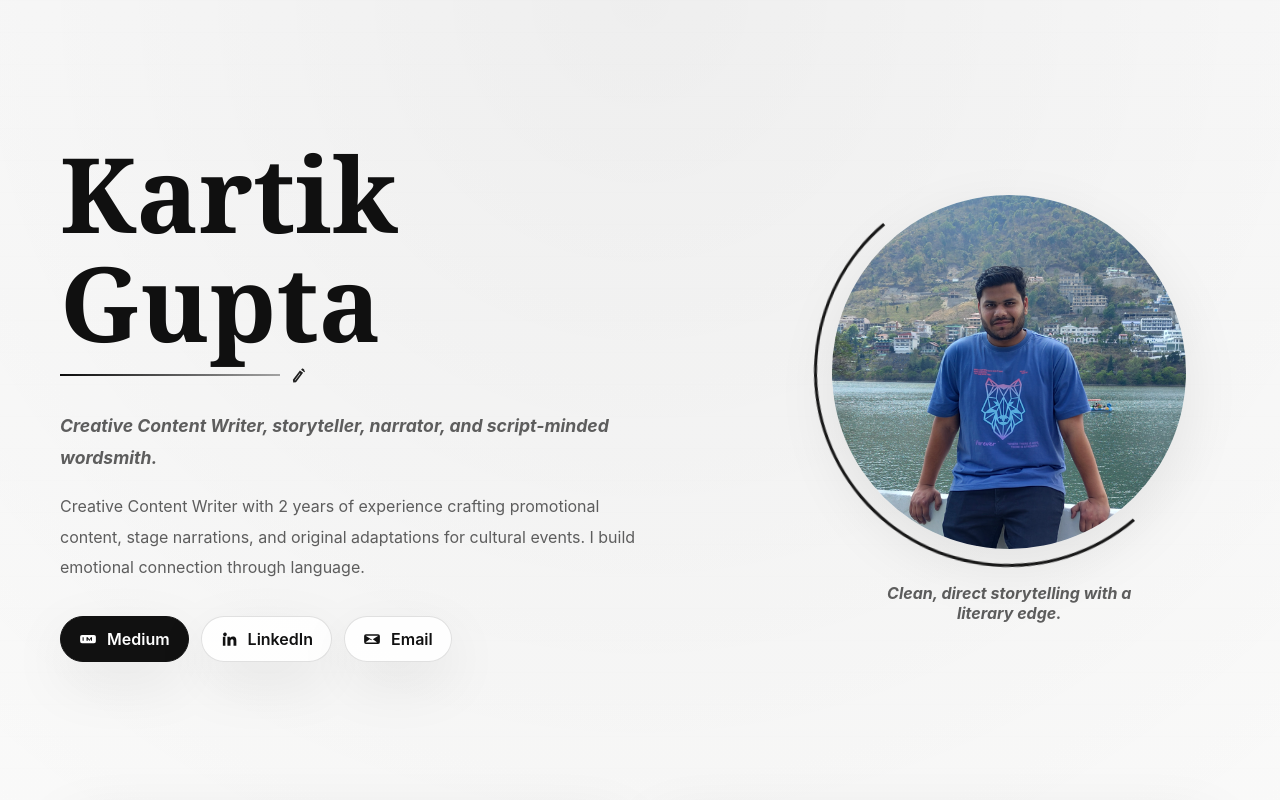
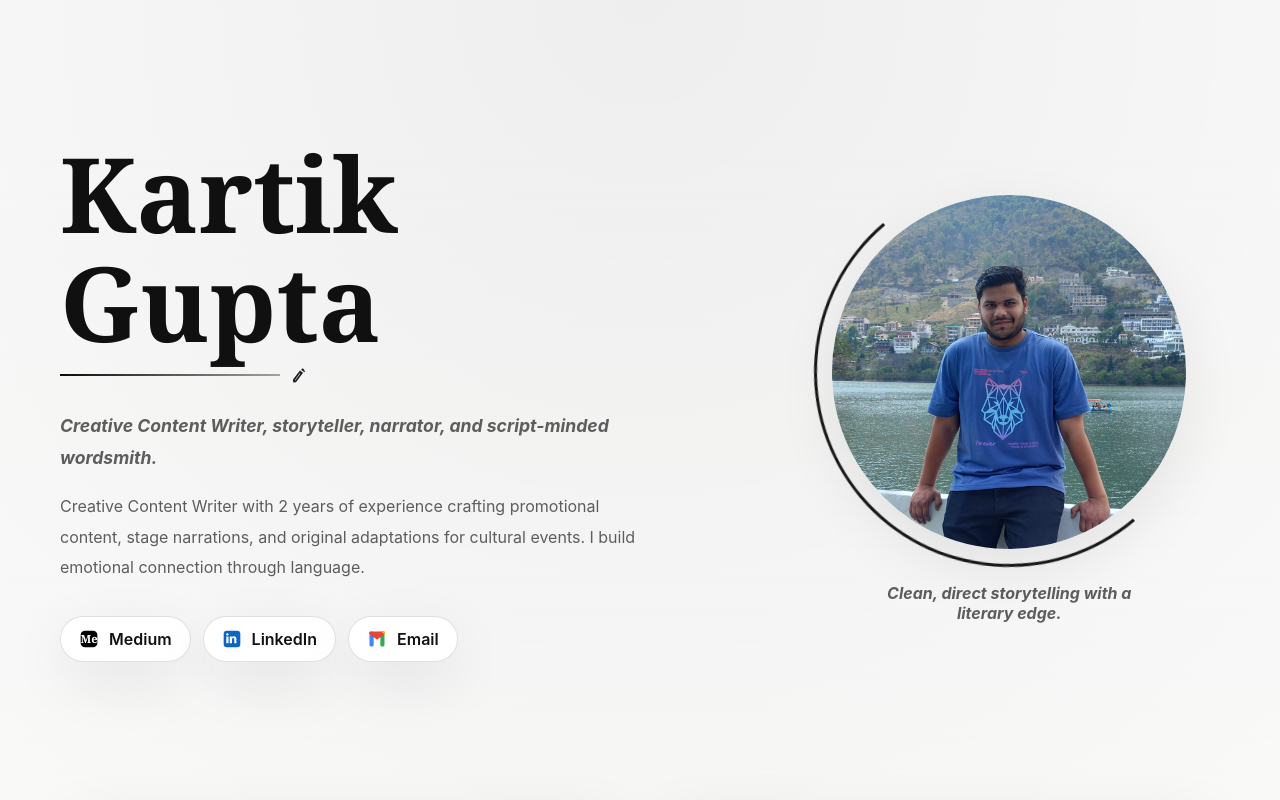
Before and after one commit to Kartikgupta08/Writer-Portfolio, a React (Vite) app: page / in a window 1280 px wide. Shown: the top 800 px of the page. Built offline with nearby package versions, Linux system fonts and the light colour scheme.

Commit message:
Logo added successfully

```diff
--- a/src/App.jsx
+++ b/src/App.jsx
@@ -9,15 +9,34 @@ const novelLink = 'https://medium.com/@kaartikgupta2/changing-the-metro-part-1-8
 const emailLink = 'https://mail.google.com/mail/?view=cm&fs=1&to=kaartikgupta2@gmail.com&su=Let%27s%20Connect%20Regarding%20Writing%20Opportunities&body=Hi%20Kartik,%0A%0AI%20came%20across%20your%20portfolio%20and%20would%20like%20to%20connect.%0A%0ABest,%0A';
 
 function IconMedium() {
-  return <svg viewBox="0 0 24 24" fill="currentColor" aria-hidden="true"><path d="M4 6.5A2.5 2.5 0 0 0 1.5 9v6A2.5 2.5 0 0 0 4 17.5h16a2.5 2.5 0 0 0 2.5-2.5V9A2.5 2.5 0 0 0 20 6.5H4Zm2.2 3.1v4.8H4.8V9.6h1.4Zm5.5 0 2.1 3.1 2.1-3.1h1.4v4.8h-1.4v-2.9l-2.1 3.1-2.1-3.1v2.9H10V9.6h1.7Z"/></svg>;
+  return (
+    <svg viewBox="0 0 24 24" aria-hidden="true">
+      <rect x="2" y="2" width="20" height="20" rx="5" fill="#000" />
+      <text x="12.2" y="16.2" textAnchor="middle" fontSize="13.5" fontFamily="Georgia, serif" fill="#fff" fontWeight="700">Me</text>
+    </svg>
+  );
 }
 
 function IconLinkedIn() {
-  return <svg viewBox="0 0 24 24" fill="currentColor" aria-hidden="true"><path d="M5.5 3.5A2.5 2.5 0 1 1 5.5 8a2.5 2.5 0 0 1 0-4.5ZM3.8 9h3.4v12H3.8V9Zm6.1 0h3.3v1.6h.1c.5-.9 1.8-1.9 3.8-1.9 4 0 4.7 2.6 4.7 6v6.3H18v-5.6c0-1.3 0-3-1.9-3-1.8 0-2.1 1.4-2.1 2.9v5.7H9.9V9Z"/></svg>;
+  return (
+    <svg viewBox="0 0 24 24" aria-hidden="true">
+      <rect x="2" y="2" width="20" height="20" rx="4" fill="#0A66C2" />
+      <circle cx="6.4" cy="6.4" r="1.4" fill="#fff" />
+      <path fill="#fff" d="M5.2 9h2.6v8H5.2V9Zm4.1 0h2.5v1.1h.1c.4-.8 1.3-1.3 2.4-1.3 2.5 0 3 1.6 3 3.7V17h-2.6v-4.1c0-1 0-2-1.3-2-1.2 0-1.4.9-1.4 1.9V17H9.3V9Z" />
+    </svg>
+  );
 }
 
 function IconMail() {
-  return <svg viewBox="0 0 24 24" fill="currentColor" aria-hidden="true"><path d="M4 5.5A2.5 2.5 0 0 0 1.5 8v8A2.5 2.5 0 0 0 4 18.5h16a2.5 2.5 0 0 0 2.5-2.5V8A2.5 2.5 0 0 0 20 5.5H4Zm0 2h16c.16 0 .31.02.45.07L12 13.1 3.55 7.57c.14-.05.29-.07.45-.07Zm16 9H4c-.18 0-.35-.03-.5-.08l5.4-4 2.1 1.37 2.1-1.37 5.4 4c-.15.05-.32.08-.5.08Z"/></svg>;
+  return (
+    <svg viewBox="0 0 24 24" aria-hidden="true">
+      <rect x="3" y="3" width="5" height="18" rx="2.2" fill="#4285F4" />
+      <rect x="16" y="3" width="5" height="18" rx="2.2" fill="#34A853" />
+      <path fill="#EA4335" d="M3 5.8 12 12.7 21 5.8V3.9L12 10.8 3 3.9v1.9Z" />
+      <path fill="#EA4335" d="M3 5.8V4a1 1 0 0 1 1-1h16a1 1 0 0 1 1 1v1.8L12 12.7 3 5.8Z" />
+      <path fill="#FBBC05" d="M18.3 3H21a1 1 0 0 1 1 1v3.1l-3.7-2.8V4a1 1 0 0 0-.3-.7Z" />
+    </svg>
+  );
 }
 
 export default function App() {
@@ -98,7 +117,7 @@ export default function App() {
           </p>
 
           <div className="actions">
-            <a className="button button-dark" href={mediumProfile} target="_blank" rel="noreferrer">
+            <a className="button button-light" href={mediumProfile} target="_blank" rel="noreferrer">
               <span className="icon"><IconMedium /></span>
               Medium
             </a>
@@ -280,9 +299,9 @@ export default function App() {
               Reach out for writing roles, collaborations, narration work, content strategy, or portfolio review.
             </p>
             <div className="contact-links">
-              <a href={mediumProfile} target="_blank" rel="noreferrer">Medium</a>
-              <a href={linkedinProfile} target="_blank" rel="noreferrer">LinkedIn</a>
-              <a href={emailLink} target="_blank" rel="noreferrer">Email</a>
+              <a href={mediumProfile} target="_blank" rel="noreferrer"><span className="icon"><IconMedium /></span>Medium</a>
+              <a href={linkedinProfile} target="_blank" rel="noreferrer"><span className="icon"><IconLinkedIn /></span>LinkedIn</a>
+              <a href={emailLink} target="_blank" rel="noreferrer"><span className="icon"><IconMail /></span>Email</a>
             </div>
           </article>
         </section>
--- a/src/styles.css
+++ b/src/styles.css
@@ -123,11 +123,11 @@ h3 { font-size: 1.5rem; }
 }
 
 .button-dark { background: #111; color: #fff; border-color: #111; }
-.button-light { background: rgba(255, 255, 255, 0.9); color: #111; }
+.button-light { background: #fff; color: #111; }
 .button:hover, .contact-links a:hover, .project-card a:hover { transform: translateY(-2px); }
 
-.icon { width: 18px; height: 18px; display: inline-flex; }
-.icon svg { width: 100%; height: 100%; }
+.icon { width: 20px; height: 20px; display: inline-flex; }
+.icon svg { width: 100%; height: 100%; display: block; }
 
 .hero-portrait { display: grid; justify-items: center; gap: 16px; }
 .portrait-orbit-shell {
@@ -253,6 +253,8 @@ h3 { font-size: 1.5rem; }
   font-size: 0.95rem;
 }
 
+.contact-links a .icon { width: 18px; height: 18px; }
+
 .genre-explore {
   margin-top: 34px;
 }
```
